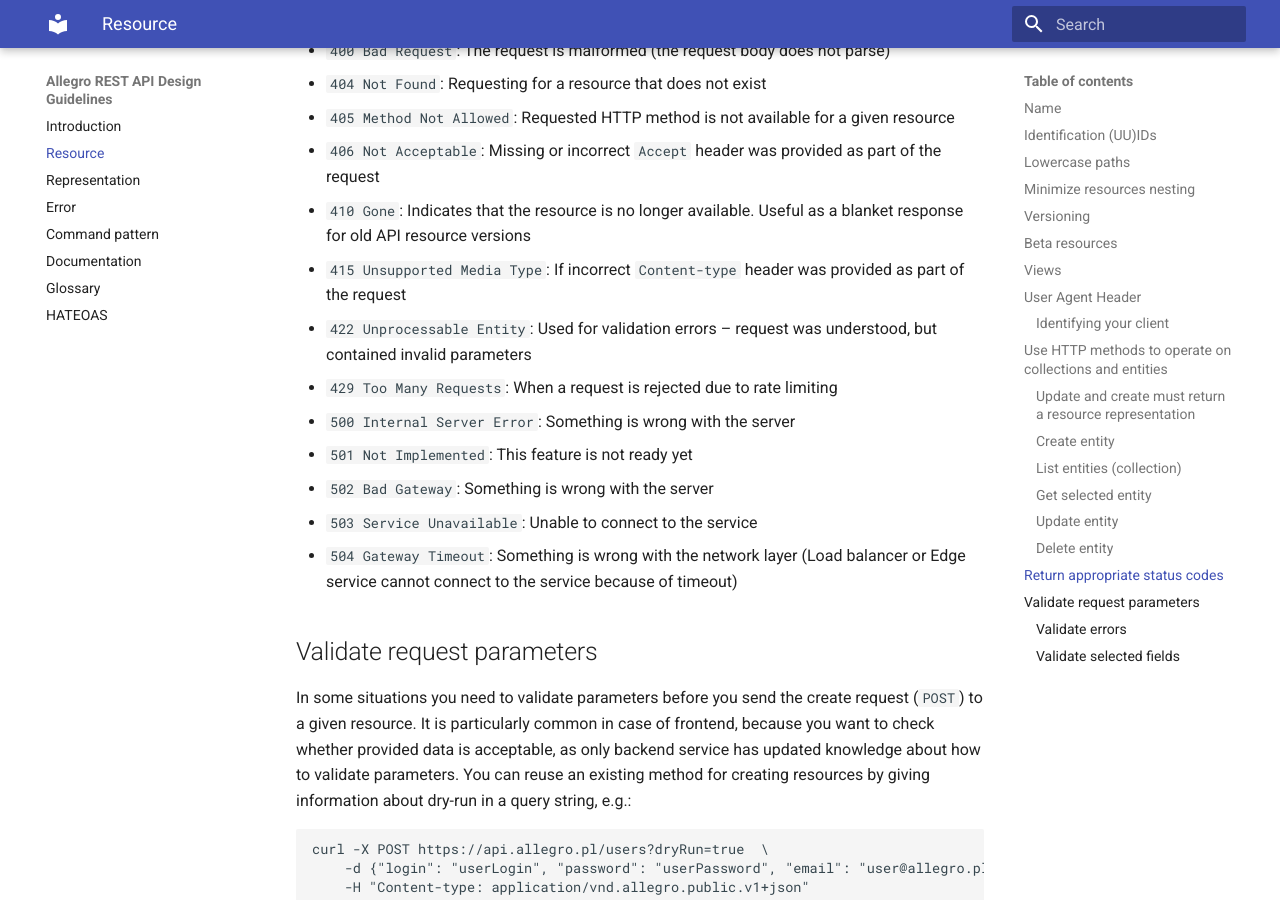
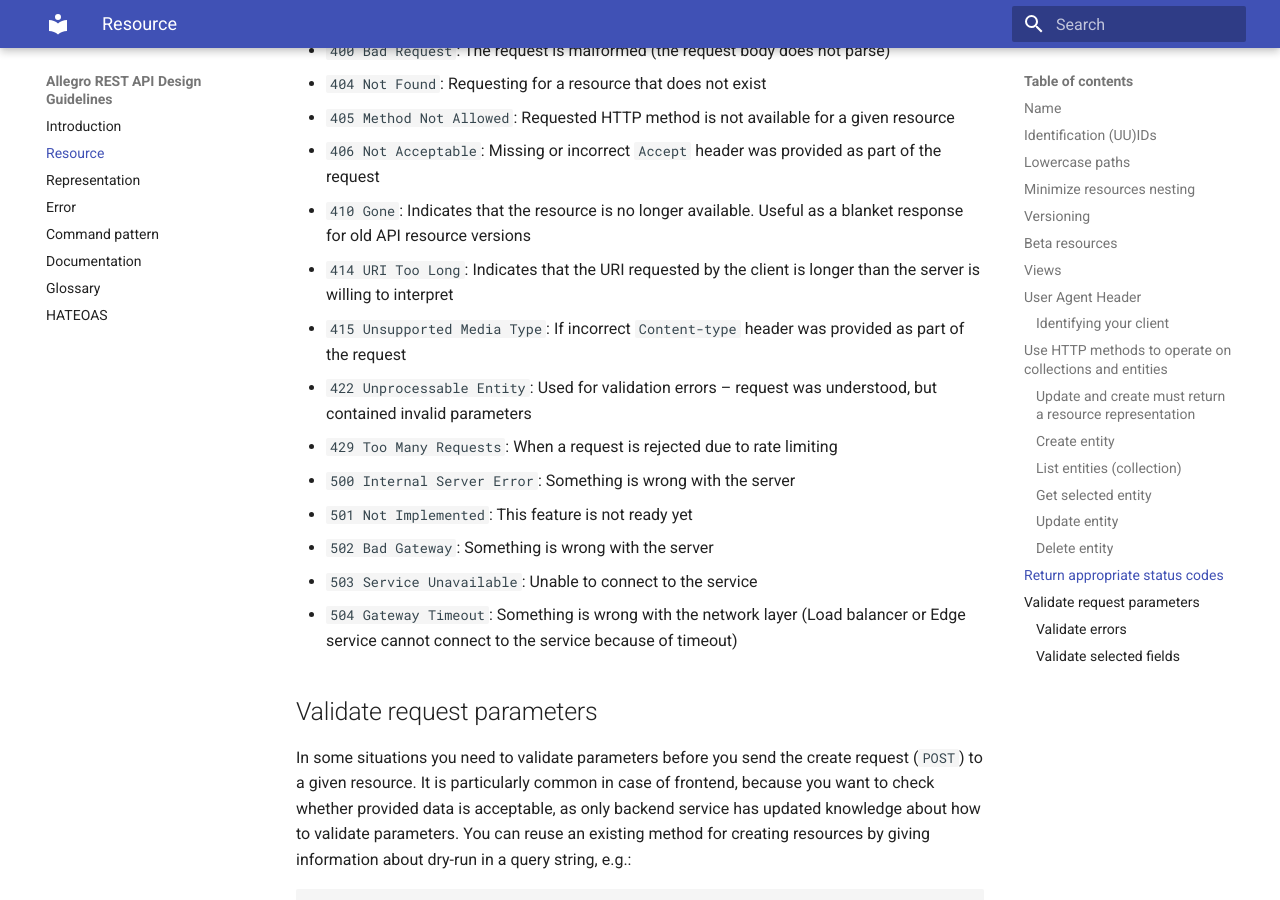
Before and after one commit to allegro/restapi-guideline, an MkDocs documentation site: the page built from docs/Resource.md, in a window 1280 px wide and 900 px high, scrolled down 7404 px. Built offline with MkDocs 1.6.1 and Material for MkDocs 9.7.7, drawn with Linux system fonts in a browser that asks for light colours.

Commit message:
Regenerate mkdocs content

```diff
--- a/docs/Resource.md
+++ b/docs/Resource.md
@@ -317,6 +317,7 @@ Return suitable codes to provide additional information in case of errors:
 * `405 Method Not Allowed`: Requested HTTP method is not available for a given resource
 * `406 Not Acceptable`: Missing or incorrect `Accept` header was provided as part of the request
 * `410 Gone`: Indicates that the resource is no longer available. Useful as a blanket response for old API resource versions
+* `414 URI Too Long`: Indicates that the URI requested by the client is longer than the server is willing to interpret
 * `415 Unsupported Media Type`: If incorrect `Content-type` header was provided as part of the request
 * `422 Unprocessable Entity`: Used for validation errors – request was understood, but contained invalid parameters
 * `429 Too Many Requests`: When a request is rejected due to rate limiting
```
